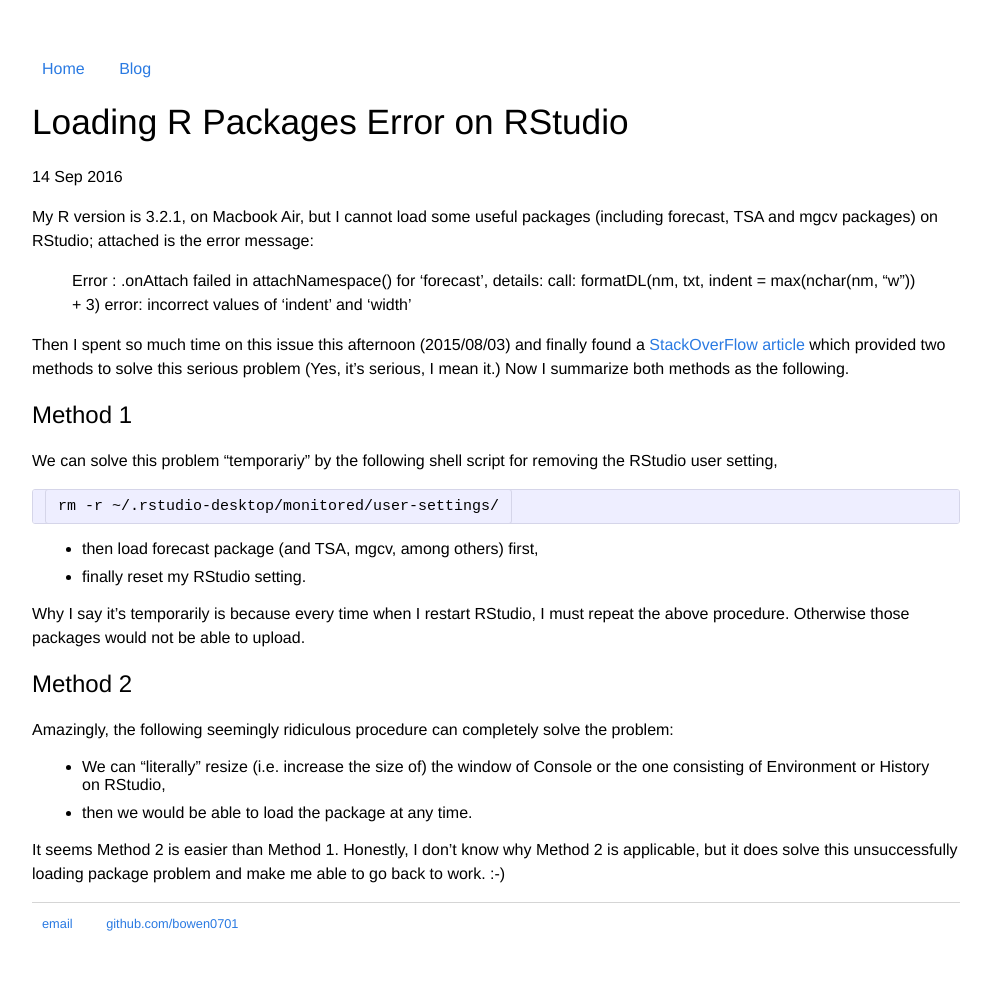
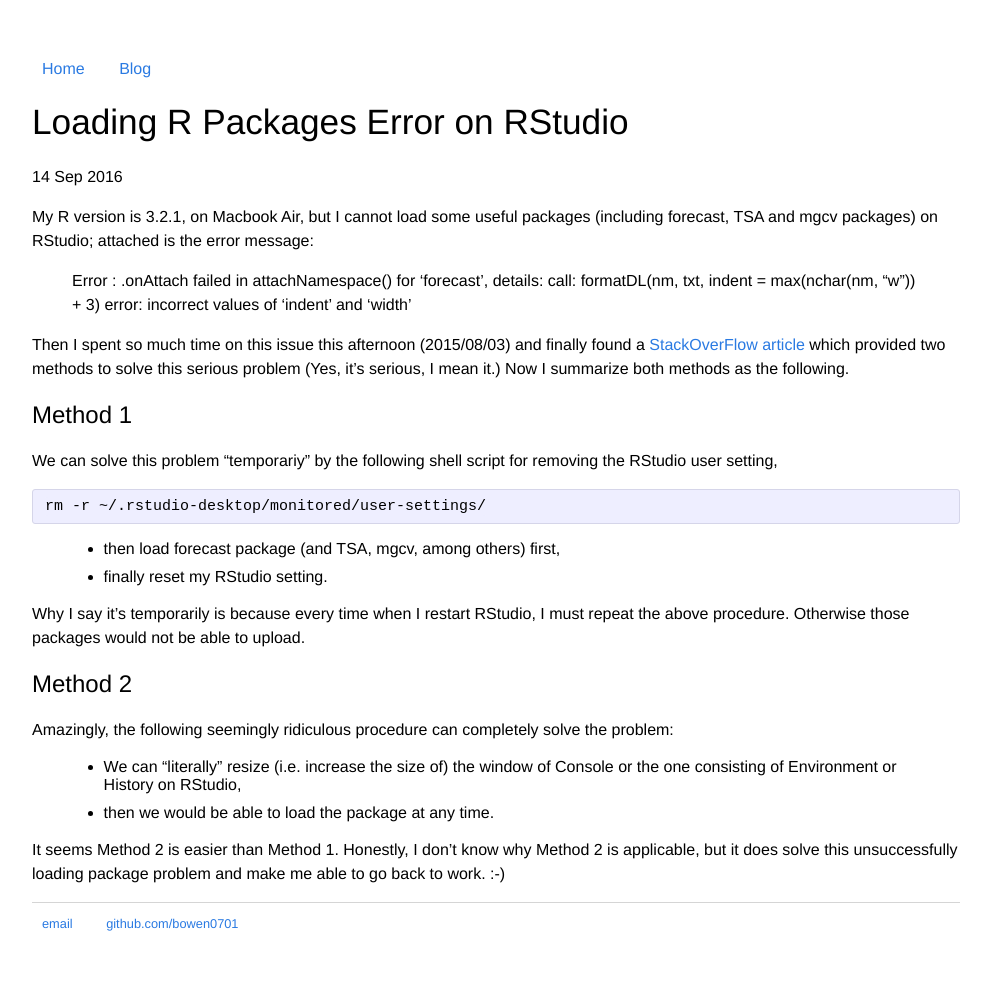
Before and after one commit to bowen0701/bowen0701.github.io, a Jekyll site: the page built from _posts/2016-09-14-rstudio-error.md, in a window 1280 px wide. Shown: the whole page, without its empty margins (144-1135 px from the left). Built offline with Jekyll 4.4.1, drawn with Linux system fonts in a browser that asks for light colours.

Commit message:
Add .post code, ul, ol, pre code

```diff
--- a/css/main.css
+++ b/css/main.css
@@ -54,6 +54,17 @@
   border-radius: 3px;
   font-size: 15px;
   overflow:auto;
+}
+
+.post code { padding: 1px 5px; }
+
+.post ul,
+.post ol { margin-left: 1.35em; }
+
+.post pre code {
+  border: 0;
+  padding-right: 0;
+  padding-left: 0;
 }
 
 
```
